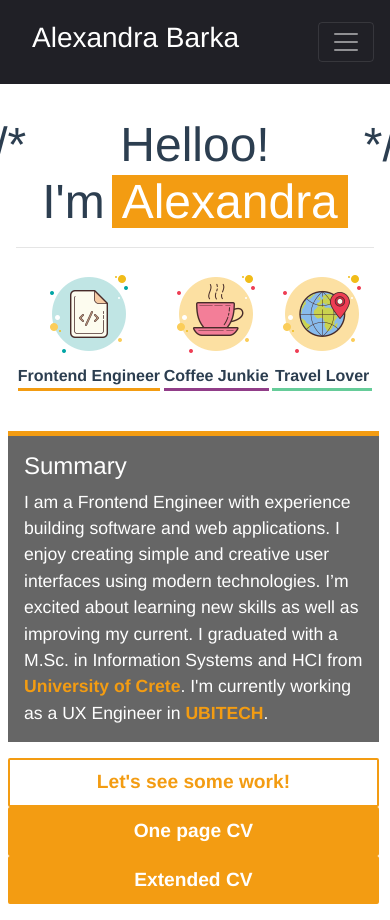
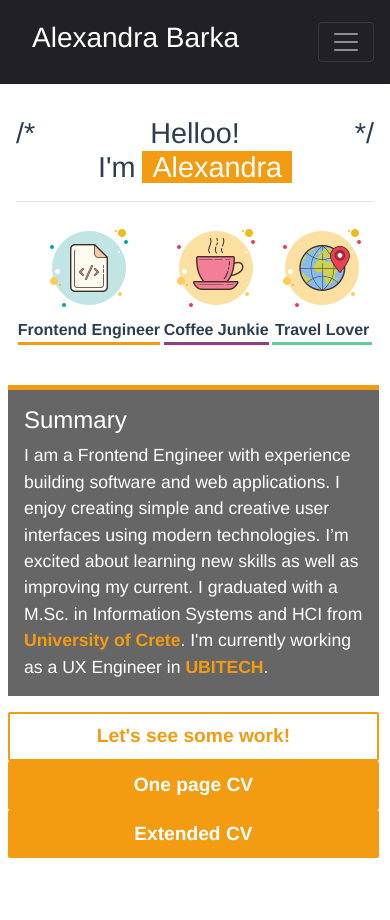
Before and after one commit to zed-dz/personal-site-vue, a Vue app: page / in a window 390 px wide. After the commit the page ends 874 px from the top, so only its background shows below. Built offline with nearby package versions, Linux system fonts and the light colour scheme.

Commit message:
Media queries

```diff
--- a/src/components/Sections/Home/HomeCardTitle.vue
+++ b/src/components/Sections/Home/HomeCardTitle.vue
@@ -54,4 +54,14 @@ export default {
     margin-left: 7px;
 }
 
+@media only screen and (max-width: 726px) {
+  .bracket {
+    font-size: 1.8rem;
+    font-weight: 400;
+}
+.title-text {
+    font-size: 1.8rem;
+}
+}
+
 </style>
--- a/src/components/Sections/Portfolio/PortfolioCard.vue
+++ b/src/components/Sections/Portfolio/PortfolioCard.vue
@@ -175,4 +175,15 @@ export default {
   border: 2px solid rgb(136, 132, 176);
   background-color: rgb(136, 132, 176);
 }
+
+@media only screen and (max-width: 726px) {
+  .bcard {
+    height: 15rem;
+    width: 20rem;
+  }
+
+  .card__side {
+    width: 20rem;
+  }
+}
 </style>
```
